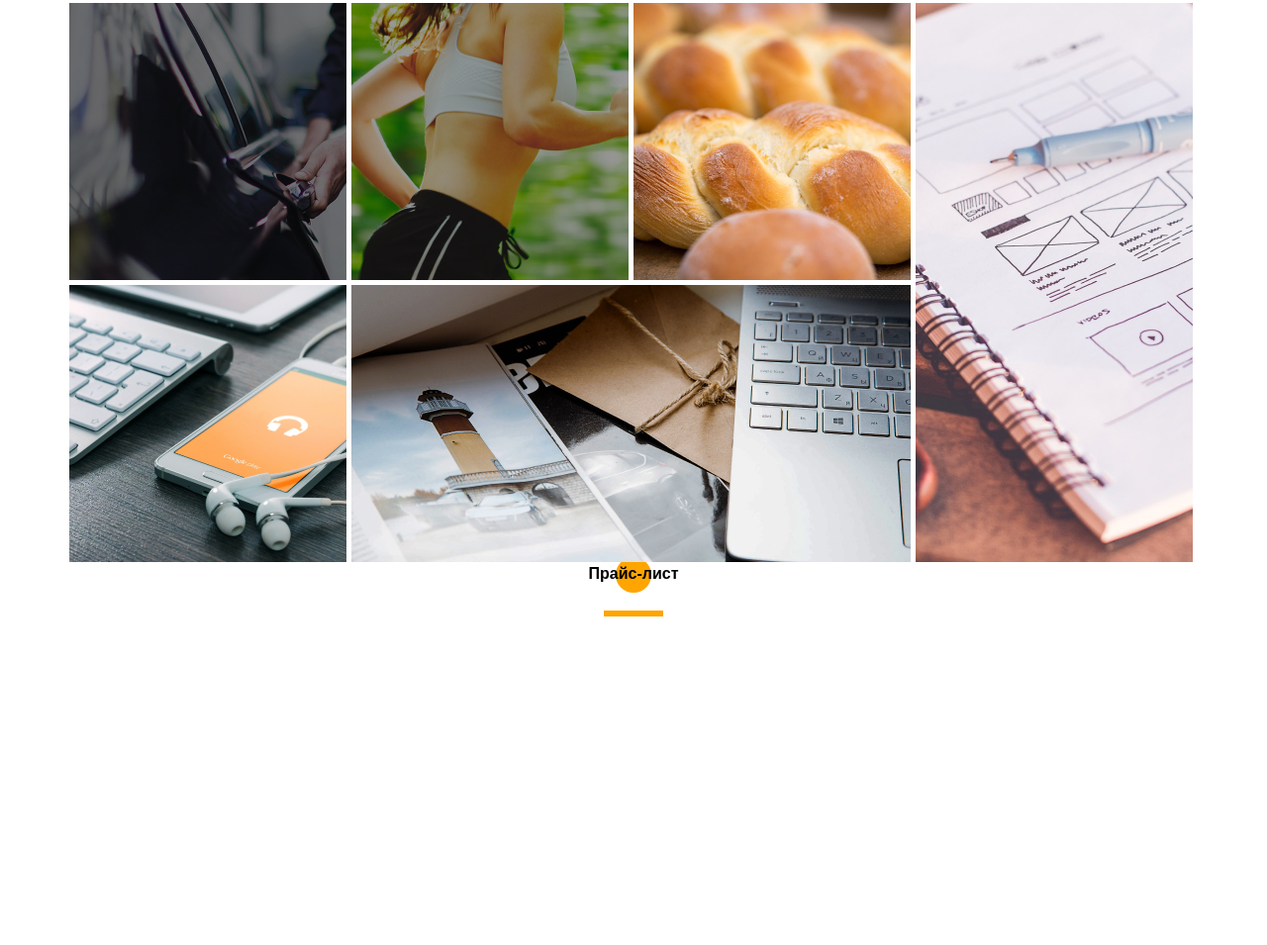
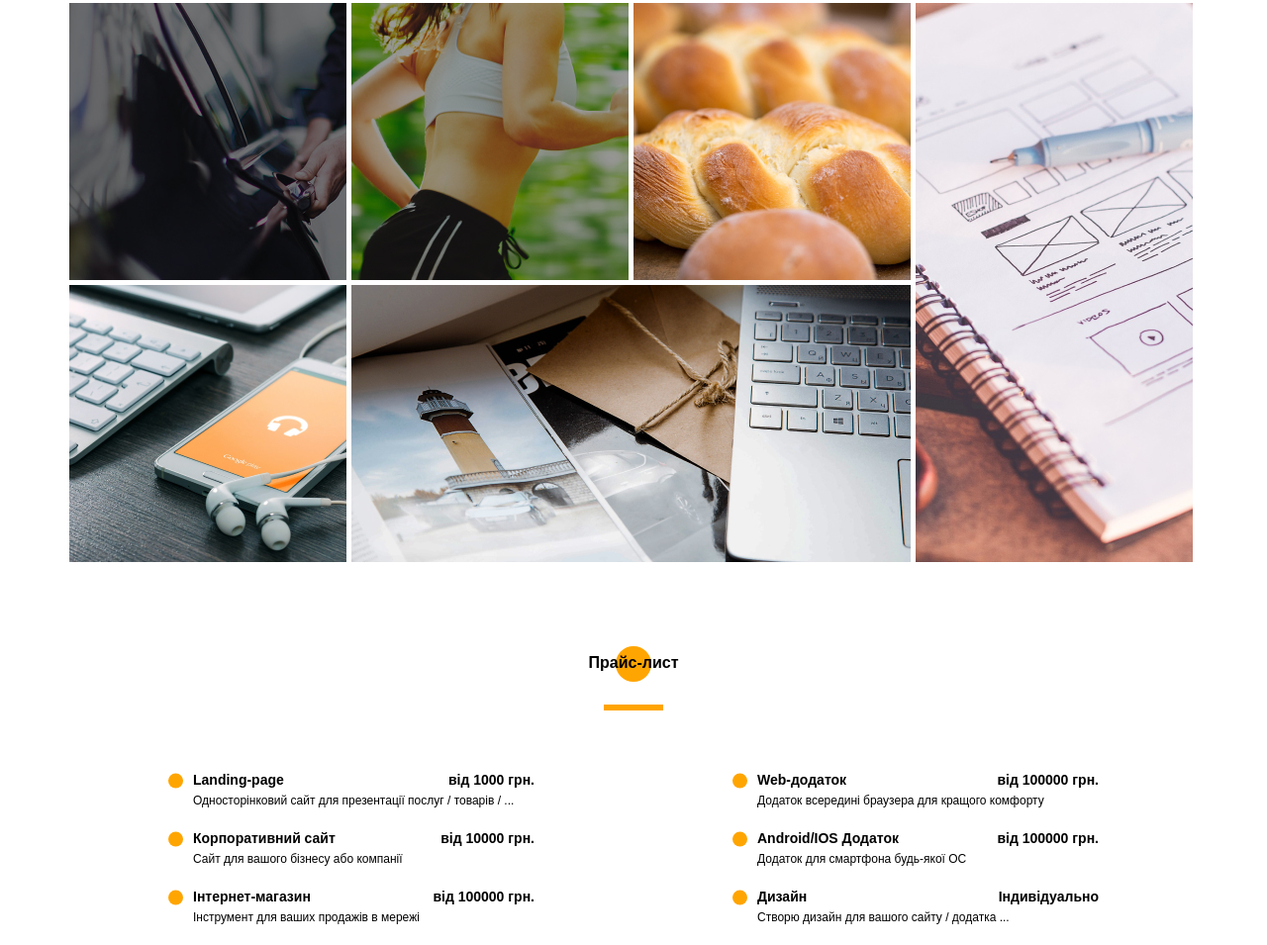
Before and after one commit to wjflbc/Portfolio, a website: page src/index.html in a window 1280 px wide. Shown: the part 3531-4486 px from the top of the page at 99% size. Before the commit the page ends 4154 px from the top, so only its background shows below. Drawn offline with nearby package versions, Linux system fonts and the light colour scheme; files that its build step writes are made by us from their sources.

Commit message:
Done 6 block

```diff
--- a/src/index.html
+++ b/src/index.html
@@ -327,6 +327,48 @@
         <div class="container">
             <div class="title title_fz16 title__section-title">Прайс-лист</div>
             <div class="divider"></div>
+            <div class="price__wrapper">
+                <div class="price__wrapper-contents">
+                    <div class="price__list">
+                        <div id="name" class="title title_fz14 price__list-name">Landing-page</div>
+                        <div id="cash" class="title title_fz14 price__list-cash">від 1000 грн.</div>
+                        <div id="desc" class="price__list-desc">Односторінковий сайт для презентації послуг / товарів / ...</div>
+                    </div>
+
+                    <div class="price__list">
+                        <div id="name" class="title title_fz14 price__list-name">Корпоративний сайт</div>
+                        <div id="cash" class="title title_fz14 price__list-cash">від 10000 грн.</div>
+                        <div id="desc" class="price__list-desc">Сайт для вашого бізнесу або компанії</div>
+                    </div>
+
+                    <div class="price__list">
+                        <div id="name" class="title title_fz14 price__list-name">Інтернет-магазин</div>
+                        <div id="cash" class="title title_fz14 price__list-cash">від 100000 грн.</div>
+                        <div id="desc" class="price__list-desc">Інструмент для ваших продажів в мережі</div>
+                    </div>
+                </div>
+
+
+                <div class="price__wrapper-contents">
+                    <div class="price__list">
+                        <div id="name" class="title title_fz14 price__list-name">Web-додаток</div>
+                        <div id="cash" class="title title_fz14 price__list-cash">від 100000 грн.</div>
+                        <div id="desc" class="price__list-desc">Додаток всередині браузера для кращого комфорту</div>
+                    </div>
+
+                    <div class="price__list">
+                        <div id="name" class="title title_fz14 price__list-name">Android/IOS Додаток</div>
+                        <div id="cash" class="title title_fz14 price__list-cash">від 100000 грн.</div>
+                        <div id="desc" class="price__list-desc">Додаток для смартфона будь-якої ОС</div>
+                    </div>
+
+                    <div class="price__list">
+                        <div id="name" class="title title_fz14 price__list-name">Дизайн</div>
+                        <div id="cash" class="title title_fz14 price__list-cash">Індивідуально</div>
+                        <div id="desc" class="price__list-desc">Створю дизайн для вашого сайту / додатка ...</div>
+                    </div>
+                </div>
+            </div>
         </div>
     </section>
 
--- /dev/null
+++ b/src/sass/blocks/_price.scss
@@ -0,0 +1,58 @@
+.price{
+  padding-top: 90px;
+  .divider{
+    margin-top: 30px;
+  }
+  &__wrapper{
+    display: grid;
+    grid-template-columns: repeat(2, 370px);
+    grid-template-rows: repeat(1, minmax(165px, auto));
+    margin-top: 60px;
+    justify-content: space-around;
+  }
+  &__list{
+    display: grid;
+    grid-template-columns: repeat(2, minmax(90px, auto));
+    grid-template-rows:repeat(2, minmax(auto, 22px));
+    grid-auto-rows: 22px;
+    grid-template-areas:
+    "name cash"
+    "desc desc";
+    margin-bottom: 15px;
+    &-name{
+      position: relative;
+      padding-left: 25px;
+      &:before{
+        content: "";
+        position: absolute;
+        width: 15px;
+        height: 15px;
+        background: $main-color;
+        border-radius: 100%;
+        left: 0px;
+        top: 50%;
+        transform: translateY(-50%);
+      }
+    }
+    &-cash{
+      text-align: right;
+    }
+    &-desc{
+      padding-left: 25px;
+      font-weight: 500;
+      font-size: 12px;
+      line-height: 18px;
+      color: #000000;
+    }
+  }
+}
+
+#name{
+  grid-area: name;
+}
+#cash{
+  grid-area: cash;
+}
+#desc{
+  grid-area: desc;
+}
--- a/src/sass/style.scss
+++ b/src/sass/style.scss
@@ -32,3 +32,4 @@
 @import "blocks/rezume";
 @import "blocks/knowledge";
 @import "blocks/portfolio";
+@import "blocks/price";
```
Also changed, not shown: dist/css/style.min.css, dist/index.html.
